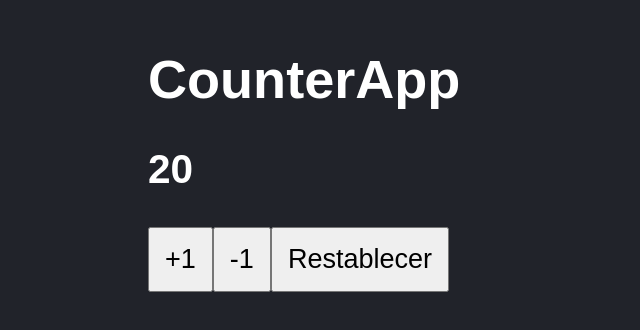
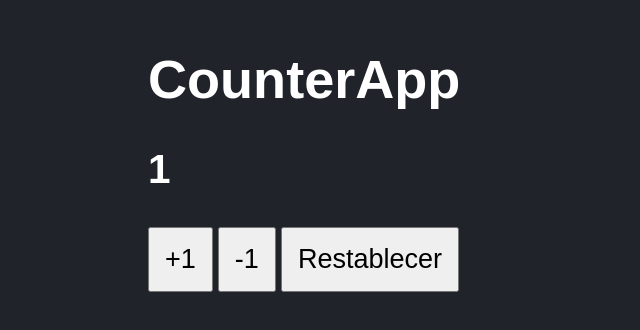
Before and after one commit to R4aveen/ReactUdemy, a React (Vite) app: page / in a window 1280 px wide. Shown: the part 136-466 px from the top of the page, without its empty margins (0-640 px from the left). Built offline with nearby package versions, Linux system fonts and the light colour scheme.

Commit message:
handle usado por el profesor

```diff
--- a/src/CounterApp.jsx
+++ b/src/CounterApp.jsx
@@ -7,10 +7,16 @@ export const CounterApp = ({ value} ) =>{
 
     const handleAdd = () =>{
         // setCounter ( counter +1);
-        setCounter( (c) => c + 1)
+        setCounter( (s) => s + 1)
         }
     const handleSubstract = () => {
-        setCounter( (r) => r - 1);
+        if (counter > 0) {
+            setCounter((r) => r - 1);
+        }else{
+            console.error(
+                "No se puede decrementar el valor de counter"
+            );
+        }
     }
     const handleReset = () => {
         setCounter( value );
--- a/src/main.jsx
+++ b/src/main.jsx
@@ -9,6 +9,6 @@ import './style.css';
 ReactDOM.createRoot( document.getElementById('root')).render(
     <React.StrictMode>
         {/* <FirtsApp/> */}
-        <CounterApp value ={20}/>
+        <CounterApp value ={1}/>
     </React.StrictMode>
 )
--- a/src/style.css
+++ b/src/style.css
@@ -11,4 +11,5 @@ html, body {
 button{
     padding: 15px ;
     font-size: 1.3rem;
+    margin-right: 5px;
 }
```
